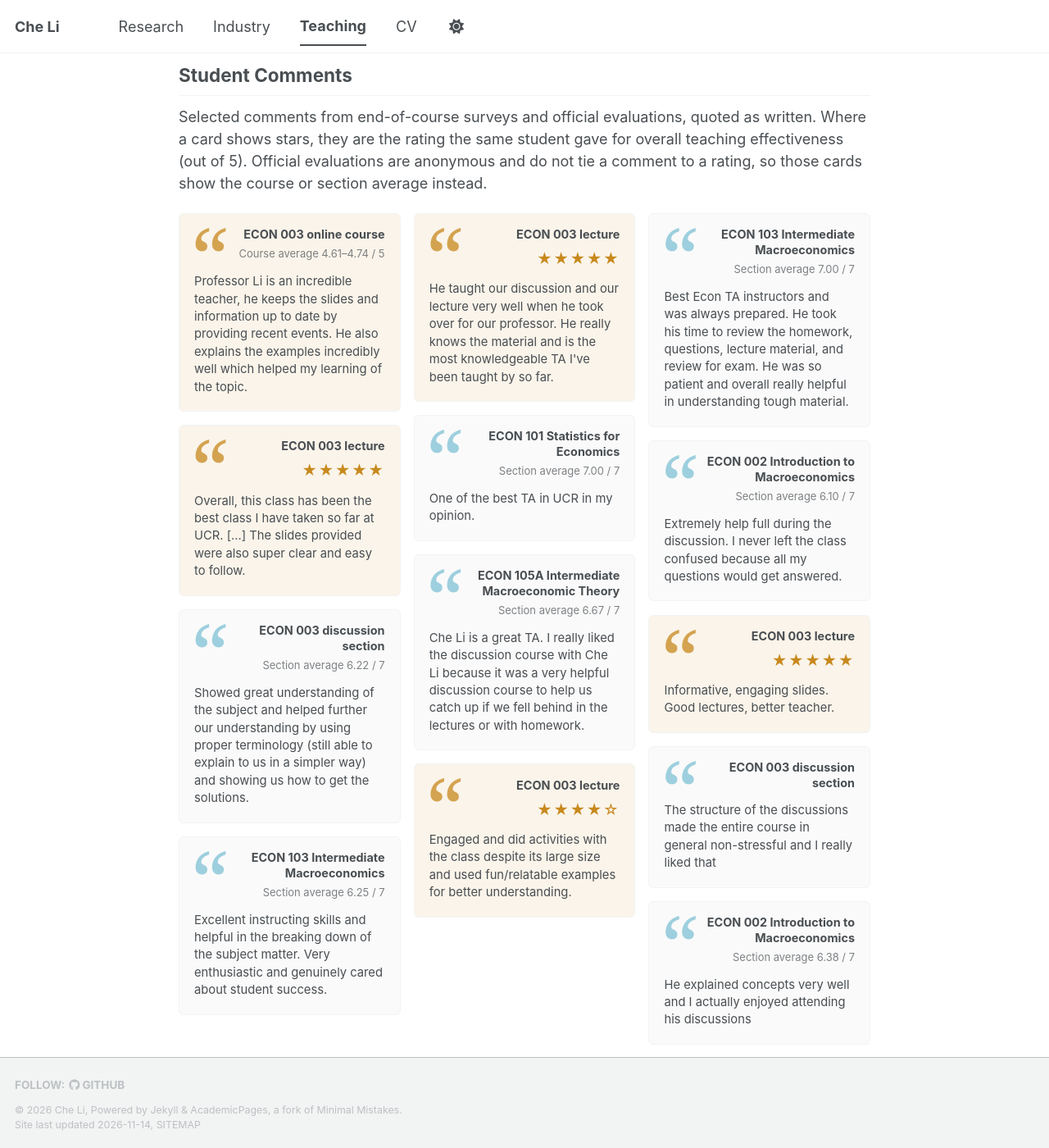
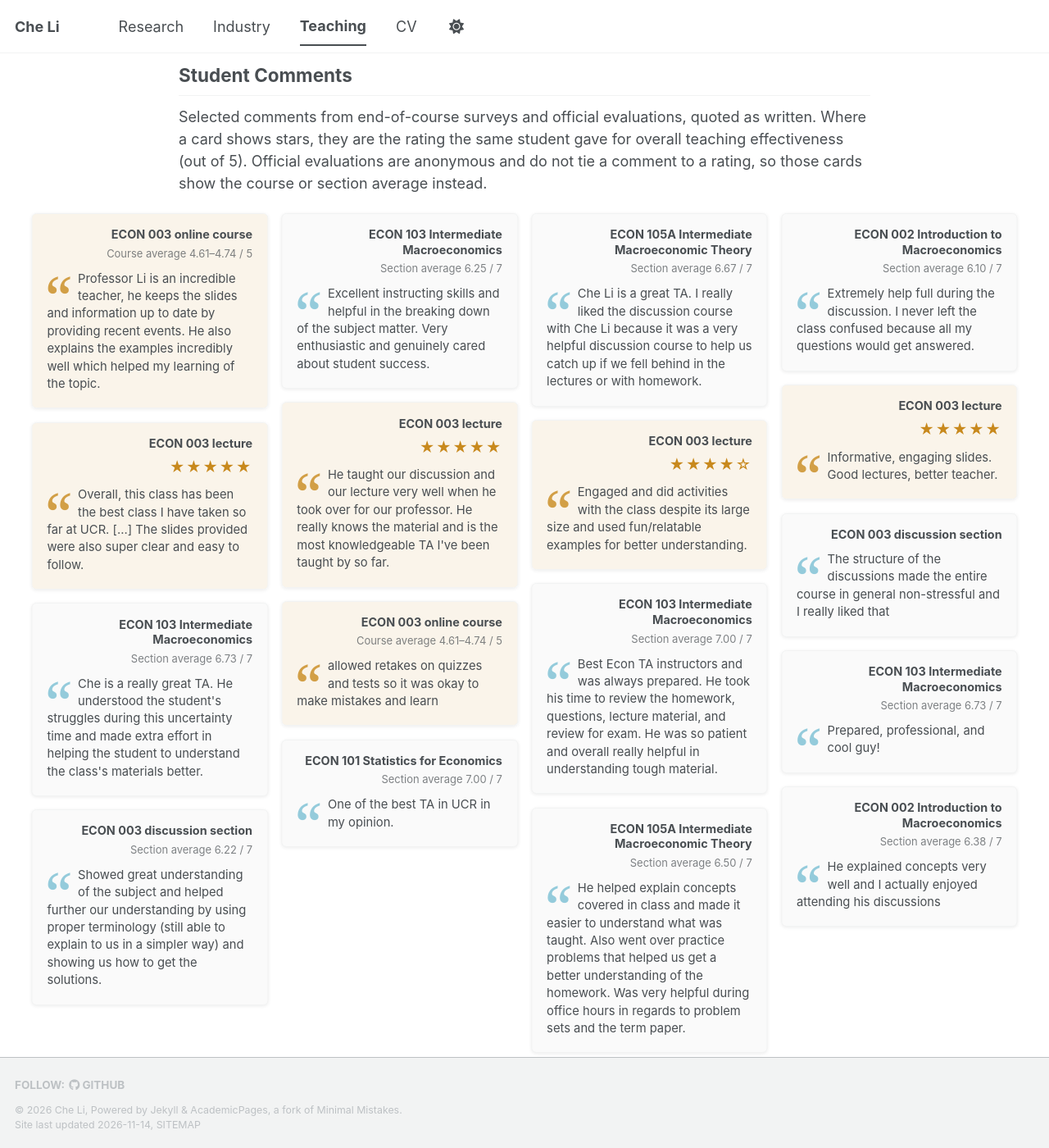
Before and after one commit to liche0907/Personal-Website, a Jekyll site: the page built from _pages/teaching.md, in a window 1280 px wide and 1400 px high, scrolled down 850 px. Shown: the whole window at 82% size. Built offline with Jekyll 4.4.1, drawn with Linux system fonts in a browser that asks for light colours; a script bundle is joined from its source files by our own code; a style sheet for code colours, icons or effects is not loaded.

Commit message:
Comment cards: quotation mark attached to the comment, screen-wide responsive columns, four more comments

```diff
--- a/_pages/teaching.md
+++ b/_pages/teaching.md
@@ -40,6 +40,11 @@ Selected comments from end-of-course surveys and official evaluations, quoted as
 <blockquote>Overall, this class has been the best class I have taken so far at UCR. [...] The slides provided were also super clear and easy to follow.</blockquote>
 </figure>
 <figure class="quote-card">
+<figcaption>ECON 103 Intermediate Macroeconomics<span class="quote-term">, Fall 2020</span></figcaption>
+<div class="quote-avg">Section average 6.73 / 7</div>
+<blockquote>Che is a really great TA. He understood the student's struggles during this uncertainty time and made extra effort in helping the student to understand the class's materials better.</blockquote>
+</figure>
+<figure class="quote-card">
 <figcaption>ECON 003 discussion section<span class="quote-term">, Spring 2025</span></figcaption>
 <div class="quote-avg">Section average 6.22 / 7</div>
 <blockquote>Showed great understanding of the subject and helped further our understanding by using proper terminology (still able to explain to us in a simpler way) and showing us how to get the solutions.</blockquote>
@@ -53,6 +58,11 @@ Selected comments from end-of-course surveys and official evaluations, quoted as
 <figcaption>ECON 003 lecture<span class="quote-term">, Winter 2026</span></figcaption>
 <div class="quote-stars" role="img" aria-label="Rated 5 out of 5">★★★★★</div>
 <blockquote>He taught our discussion and our lecture very well when he took over for our professor. He really knows the material and is the most knowledgeable TA I've been taught by so far.</blockquote>
+</figure>
+<figure class="quote-card quote-card--lecture">
+<figcaption>ECON 003 online course<span class="quote-term">, Summer 2026</span></figcaption>
+<div class="quote-avg">Course average 4.61–4.74 / 5</div>
+<blockquote>allowed retakes on quizzes and tests so it was okay to make mistakes and learn</blockquote>
 </figure>
 <figure class="quote-card">
 <figcaption>ECON 101 Statistics for Economics<span class="quote-term">, Fall 2022</span></figcaption>
@@ -75,6 +85,11 @@ Selected comments from end-of-course surveys and official evaluations, quoted as
 <blockquote>Best Econ TA instructors and was always prepared. He took his time to review the homework, questions, lecture material, and review for exam. He was so patient and overall really helpful in understanding tough material.</blockquote>
 </figure>
 <figure class="quote-card">
+<figcaption>ECON 105A Intermediate Macroeconomic Theory<span class="quote-term">, Fall 2021</span></figcaption>
+<div class="quote-avg">Section average 6.50 / 7</div>
+<blockquote>He helped explain concepts covered in class and made it easier to understand what was taught. Also went over practice problems that helped us get a better understanding of the homework. Was very helpful during office hours in regards to problem sets and the term paper.</blockquote>
+</figure>
+<figure class="quote-card">
 <figcaption>ECON 002 Introduction to Macroeconomics<span class="quote-term">, Winter 2021</span></figcaption>
 <div class="quote-avg">Section average 6.10 / 7</div>
 <blockquote>Extremely help full during the discussion. I never left the class confused because all my questions would get answered.</blockquote>
@@ -87,6 +102,11 @@ Selected comments from end-of-course surveys and official evaluations, quoted as
 <figure class="quote-card">
 <figcaption>ECON 003 discussion section<span class="quote-term">, Fall 2025</span></figcaption>
 <blockquote>The structure of the discussions made the entire course in general non-stressful and I really liked that</blockquote>
+</figure>
+<figure class="quote-card">
+<figcaption>ECON 103 Intermediate Macroeconomics<span class="quote-term">, Fall 2020</span></figcaption>
+<div class="quote-avg">Section average 6.73 / 7</div>
+<blockquote>Prepared, professional, and cool guy!</blockquote>
 </figure>
 <figure class="quote-card">
 <figcaption>ECON 002 Introduction to Macroeconomics<span class="quote-term">, Spring 2021</span></figcaption>
--- a/_sass/layout/_custom.scss
+++ b/_sass/layout/_custom.scss
@@ -52,15 +52,19 @@
 }
 
 /* Teaching page: student comment cards */
+/* The card block is wider than the text column: it spreads across the viewer's
+   screen and fits as many columns as the width allows. */
 .quote-cards {
-  column-count: 3;
+  position: relative;
+  left: 50%;
+  width: min(94vw, 1500px);
+  transform: translateX(-50%);
+  column-width: 235px;
   column-gap: 0.9em;
   margin: 1em 0 1.5em;
 }
 
 .quote-card {
-  position: relative;
-  min-height: 4.6em;
   display: inline-block;
   width: 100%;
   break-inside: avoid;
@@ -69,25 +73,11 @@
   border: 1px solid var(--global-border-color);
   border-radius: 6px;
   background: var(--global-code-background-color);
-}
-
-/* Oversized quotation mark in the corner of each card */
-.quote-card::after {
-  content: "\201C";
-  position: absolute;
-  top: 0;
-  left: 0.14em;
-  font-family: Georgia, "Times New Roman", serif;
-  font-size: 5.6em;
-  line-height: 1;
-  color: var(--global-link-color);
-  opacity: 0.55;
-  pointer-events: none;
+  box-shadow: 0 1px 4px rgba(0, 0, 0, 0.08);
 }
 
 .quote-card figcaption {
   margin: 0;
-  padding-left: 3.4em;
   text-align: right;
   font-family: inherit;
   font-size: 0.8em;
@@ -97,7 +87,7 @@
 }
 
 .quote-card .quote-stars {
-  margin-top: 0.35em;
+  margin-top: 0.3em;
   text-align: right;
   font-size: 1em;
   letter-spacing: 0.08em;
@@ -105,8 +95,7 @@
 }
 
 .quote-card .quote-avg {
-  margin-top: 0.35em;
-  padding-left: 3.8em;
+  margin-top: 0.3em;
   text-align: right;
   font-size: 0.72em;
   color: var(--global-text-color);
@@ -114,7 +103,7 @@
 }
 
 .quote-card blockquote {
-  margin: 0.9em 0 0;
+  margin: 0.7em 0 0;
   padding: 0;
   border: 0;
   font-style: normal;
@@ -123,33 +112,34 @@
   color: var(--global-text-color);
 }
 
+/* Oversized opening quotation mark, attached to the first words of the comment */
+.quote-card blockquote::before {
+  content: "\201C";
+  float: left;
+  height: 0.5em;
+  margin: 0.02em 0.1em 0 -0.04em;
+  font-family: Georgia, "Times New Roman", serif;
+  font-size: 5em;
+  line-height: 0.85;
+  color: var(--global-link-color);
+  opacity: 0.6;
+}
+
 /* Comments from lectures taught as instructor of record */
 .quote-card--lecture {
   background: rgba(200, 137, 29, 0.09);
 }
 
-.quote-card--lecture::after,
+.quote-card--lecture blockquote::before,
 .quote-card--lecture .quote-stars {
   color: #c8891d;
 }
 
-.quote-card--lecture::after {
-  opacity: 0.75;
+.quote-card--lecture blockquote::before {
+  opacity: 0.8;
 }
 
 /* Terms are kept in the page source but not shown. Delete this rule to show them. */
 .quote-card .quote-term {
   display: none;
 }
-
-@media (max-width: 800px) {
-  .quote-cards {
-    column-count: 2;
-  }
-}
-
-@media (max-width: 520px) {
-  .quote-cards {
-    column-count: 1;
-  }
-}
```
